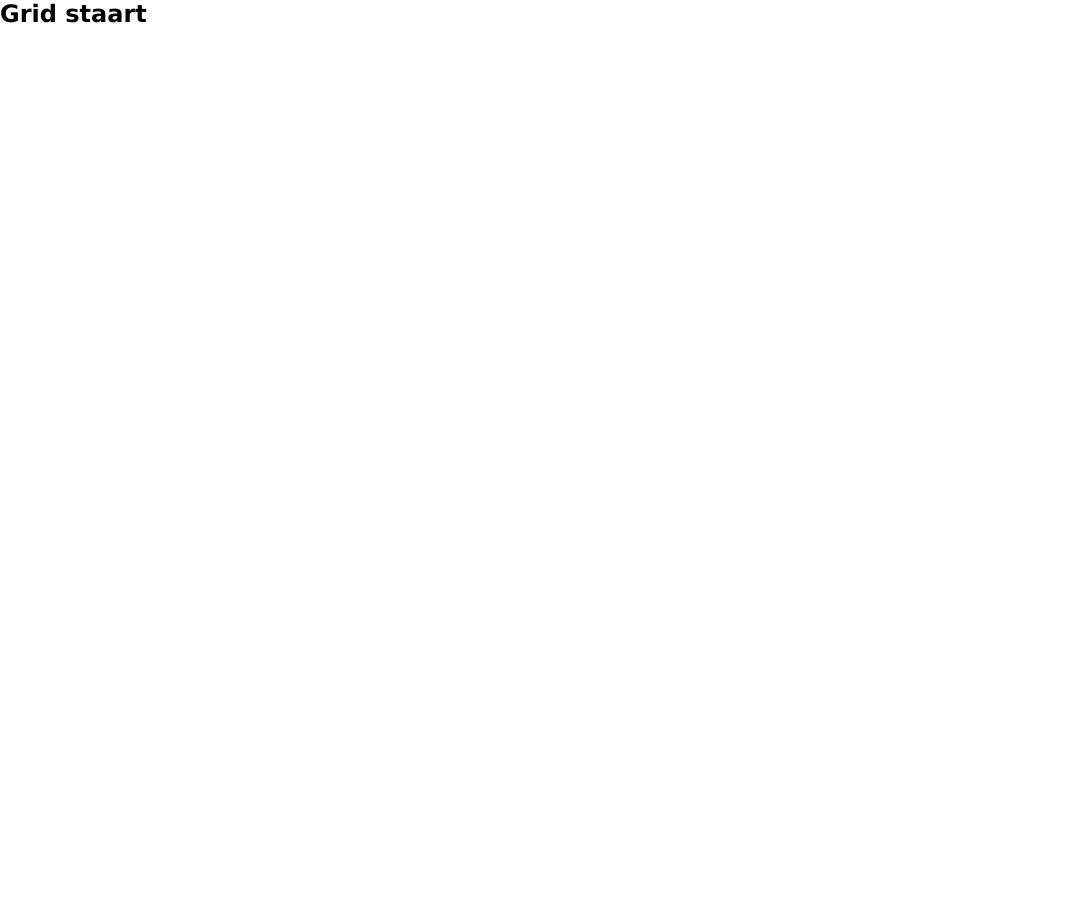
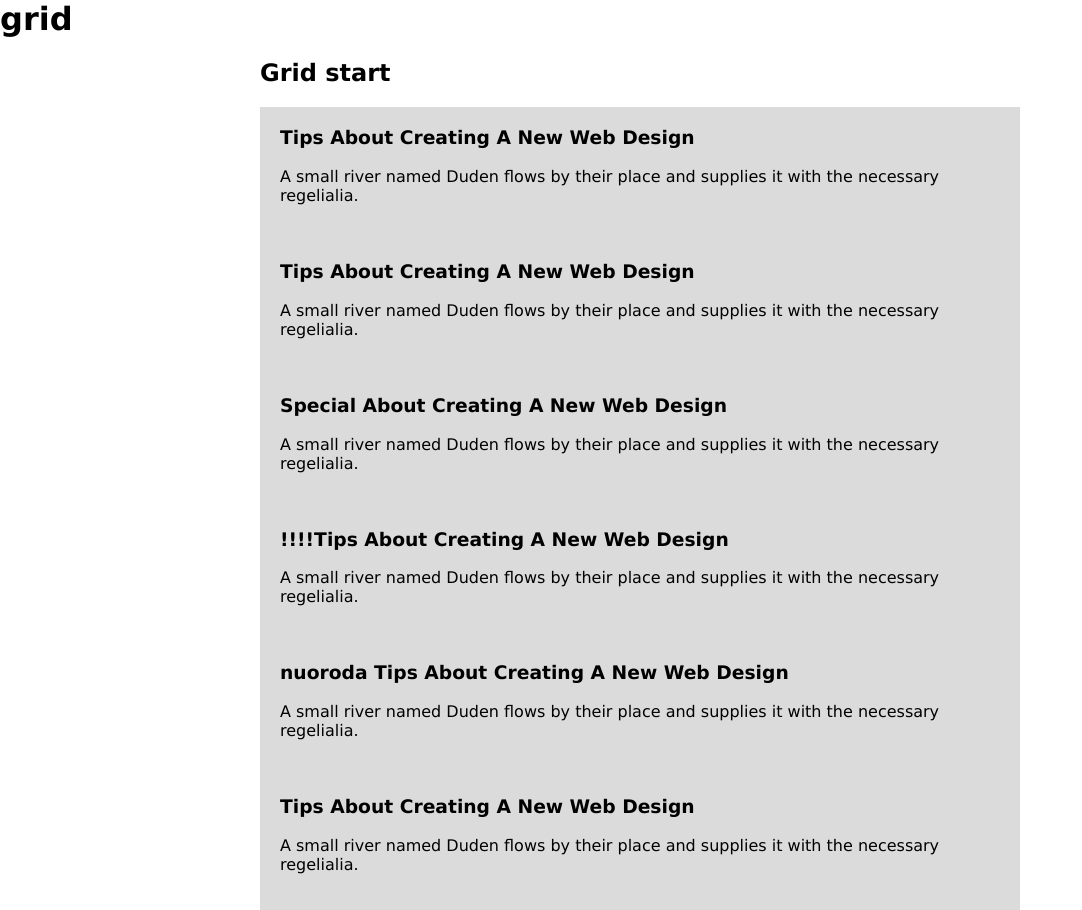
Before and after one commit to RokasMark/html12, a plain HTML site: page index.html in a window 1280 px wide. Shown: the whole page, without its empty margins (0-1082 px from the left). Before the commit the page ends 800 px from the top, so only its background shows below. Drawn offline with Linux system fonts and the light colour scheme.

Commit message:
git began

```diff
--- a/index.html
+++ b/index.html
@@ -9,9 +9,67 @@
     <title>Document</title>
   </head>
   <body>
-    <section>
-      <h2>Grid staart</h2>
-      <div class="grid1"></div>
+    <h1>grid</h1>
+    <section class="container">
+      <h2>Grid start</h2>
+      <div class="grid1">
+        <!-- b card -->
+        <div class="grid-item item1">
+          <h3>Tips About Creating A New Web Design</h3>
+          <p>
+            A small river named Duden flows by their place and supplies it with
+            the necessary regelialia.
+          </p>
+        </div>
+        <!-- /b card -->
+        <!-- b card -->
+        <div class="grid-item item2">
+          <h3>Tips About Creating A New Web Design</h3>
+          <p>
+            A small river named Duden flows by their place and supplies it with
+            the necessary regelialia.
+          </p>
+        </div>
+        <!-- /b card -->
+        <!-- b card -->
+        <div class="grid-item item3">
+          <h3>Special About Creating A New Web Design</h3>
+          <p>
+            A small river named Duden flows by their place and supplies it with
+            the necessary regelialia.
+          </p>
+        </div>
+        <!-- /b card -->
+        <!-- b card -->
+        <a href="#">
+          <div class="grid-item item4">
+            <h3>!!!!Tips About Creating A New Web Design</h3>
+            <p>
+              A small river named Duden flows by their place and supplies it
+              with the necessary regelialia.
+            </p>
+          </div>
+        </a>
+        <!-- /b card -->
+        <!-- b card -->
+        <div class="grid-item item5">
+          <h3><a href="#"> nuoroda Tips About Creating A New Web Design</a></h3>
+          <p>
+            A small river named Duden flows by their place and supplies it with
+            the necessary regelialia.
+          </p>
+        </div>
+        <!-- /b card -->
+        <!-- b card -->
+        <div class="grid-item item6">
+          <h3>Tips About Creating A New Web Design</h3>
+          <p>
+            A small river named Duden flows by their place and supplies it with
+            the necessary regelialia.
+          </p>
+        </div>
+        <!-- /b card -->
+      </div>
     </section>
   </body>
 </html>
--- a/style.css
+++ b/style.css
@@ -0,0 +1,4 @@
+.grid-item{
+    background-color: #dbdbdb;
+    padding: 20px;
+}
```
